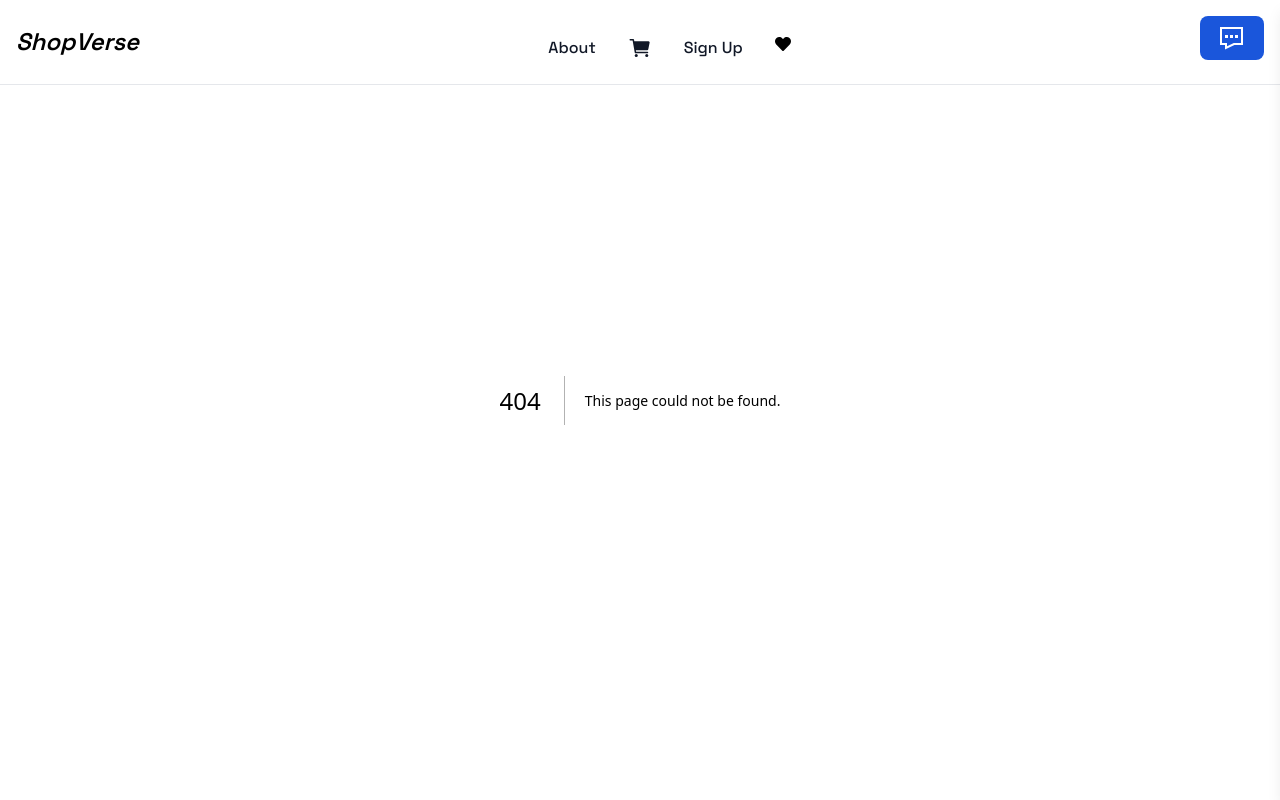
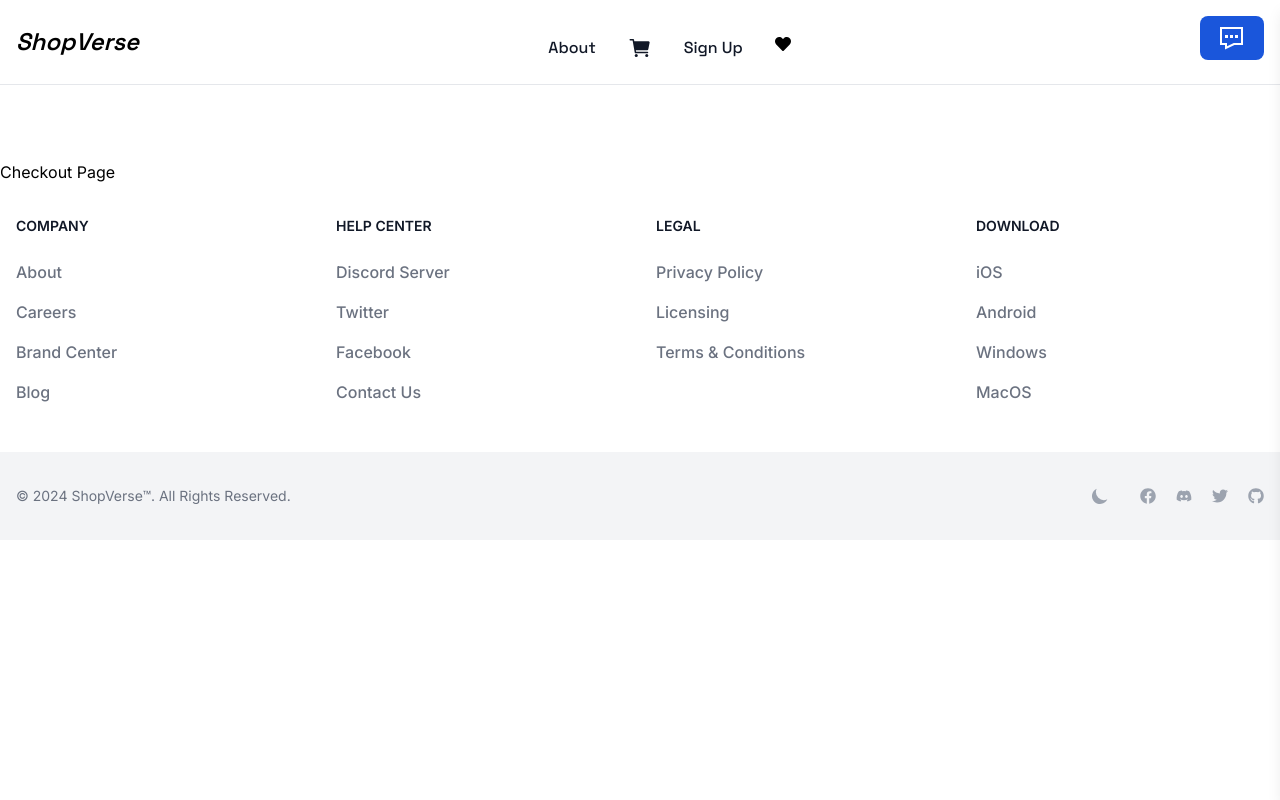
Before and after one commit to patrickiyiakimo/shopverse, a Next.js app: page /cart/checkout in a window 1280 px wide. Before the commit this address had no page. Shown: the top 800 px of the page. Built offline with nearby package versions, Linux system fonts and the light colour scheme; a web font is replaced by a local one.

Commit message:
created the checkout path

```diff
--- /dev/null
+++ b/app/cart/checkout/page.tsx
@@ -0,0 +1,3 @@
+export default function Page() {
+  return <h1 className="mt-40">Checkout Page</h1>;
+}
--- a/app/cart/page.tsx
+++ b/app/cart/page.tsx
@@ -183,7 +183,7 @@ const CartPage: React.FC = () => {
           ))
         ) : (
           <p className="flex items-center justify-center text-center text-2xl font-semibold md:text-4xl lg:text-6xl">
-            No item in your cart.{" "}
+            No item in your cart.
             <IoCart className="ml-20 size-20 md:ml-40 lg:size-72" />
           </p>
         )}
@@ -195,7 +195,7 @@ const CartPage: React.FC = () => {
               {cart.reduce((total, item) => total + item.quantity, 0)}
             </p>
             <p>Total Price: ${totalPrice.toFixed(2)}</p>
-            <Link href="checkout">
+            <Link href="/cart/checkout">
               <button className="mt-2 rounded-lg bg-blue-700 p-3 text-white transition duration-300 hover:bg-blue-800">
                 Proceed Checkout
               </button>
```
